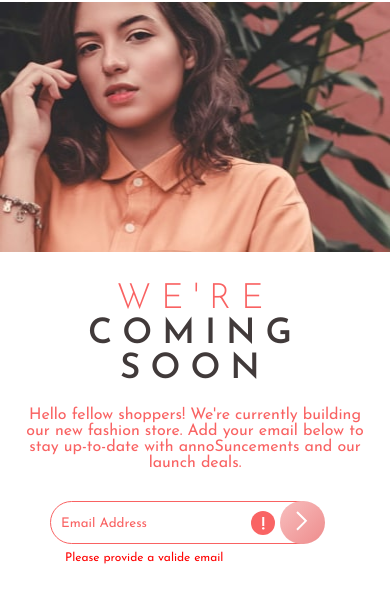
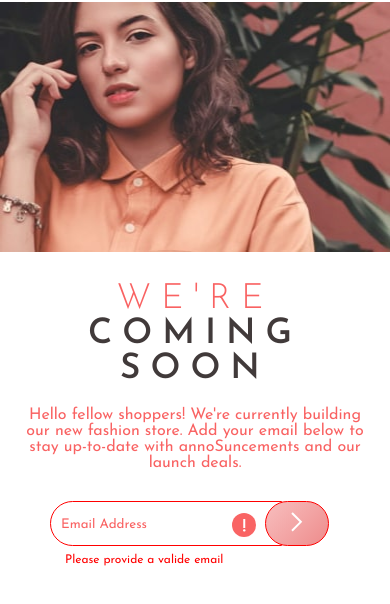
Before and after one commit to Joaovitorsw/base-apparel-coming-soon, a plain HTML site: page index.html in a window 390 px wide. Both pictures are taken after a click on the button 302 px from the left and 596 px from the top of the page. Shown: the part 74-678 px from the top of the page. Drawn offline with Linux system fonts and the light colour scheme.

Commit message:
✨ feat: mobile error notification addon

```diff
--- a/style.css
+++ b/style.css
@@ -64,18 +64,25 @@
   padding-right: 120px;
   width: 100%;
   border-radius: 28px 0px 0px 28px;
+  transition: border 0.5s linear;
   border: 1px var(--primary-color) solid;
 }
-
+.email-input.active {
+  border: 1.5px solid red;
+}
 ::placeholder {
   color: var(--primary-color);
   font-family: "Josefin Sans", sans-serif;
+  width: min-content;
 }
 .submit-email {
   padding: 10px;
+  transition: border 0.5s linear;
   position: relative;
-  left: -45px;
-  width: 60px;
+  outline: none;
+  left: -41px;
+  top: 0.3px;
+  width: 100px;
   border-radius: 28px;
   border: transparent;
   background-image: linear-gradient(135deg, var(--gardient-color-primary));
@@ -88,13 +95,26 @@
   margin-left: 45px;
   font-size: 12px;
   color: red;
+  opacity: 0;
+  transition: opacity 1s;
 }
 .icon-error {
   position: relative;
   width: min-content;
   height: min-content;
-  margin-top: 10px;
+  margin-top: 12px;
   left: -50px;
+  opacity: 0;
+  transition: opacity 1s;
+}
+.icon-error.active {
+  opacity: 1;
+}
+.submit-email.active {
+  border: 1.8px solid red;
+}
+.email-error.active {
+  opacity: 1;
 }
 
 @media screen and (min-width: 800px) {
@@ -171,9 +191,9 @@
   }
   .icon-error {
     opacity: 0;
+    transition: opacity 1s;
     margin-top: 17px;
     left: -60px;
-    transition: opacity 1s;
   }
   .icon-error.active {
     opacity: 1;
```
